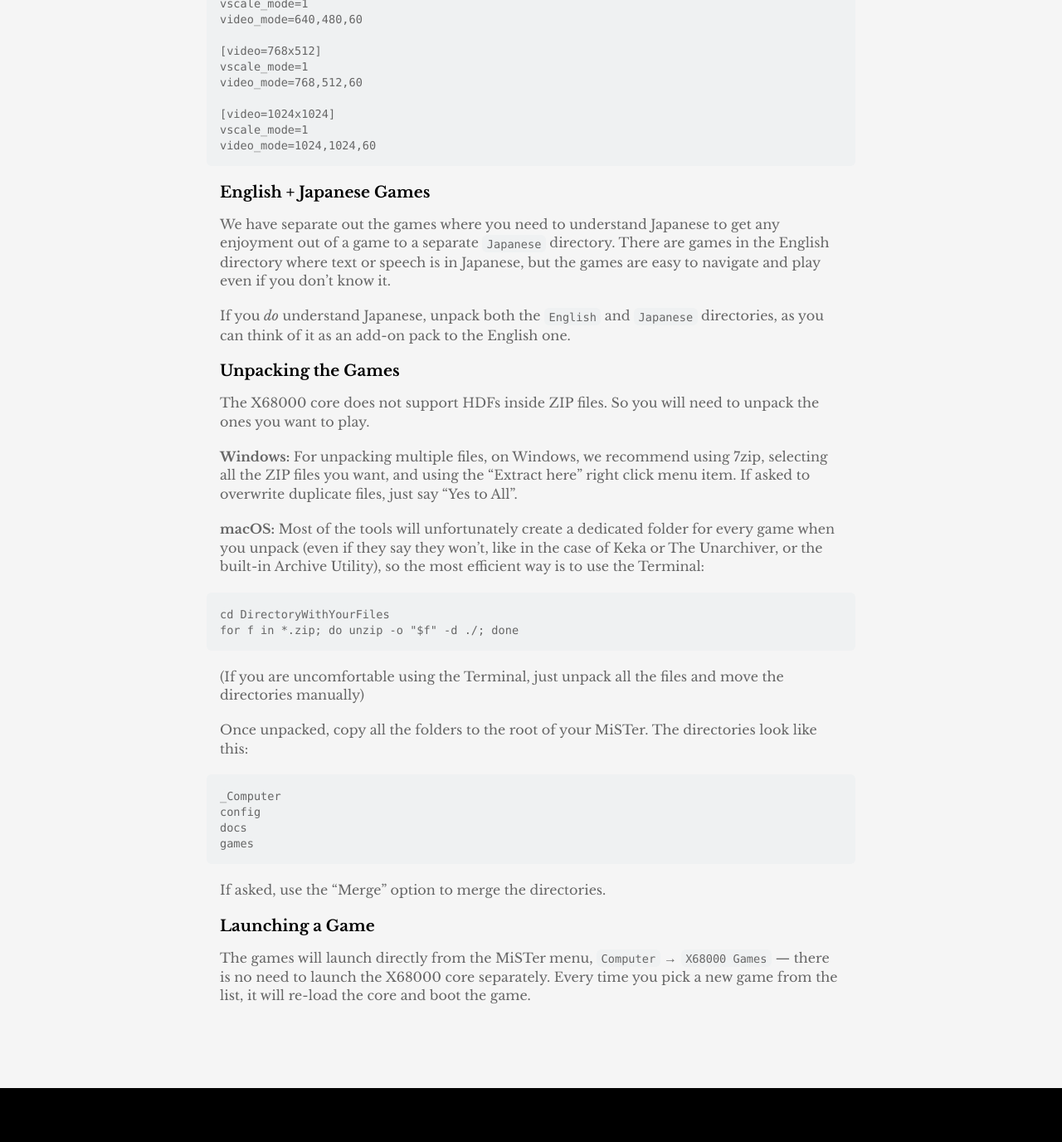
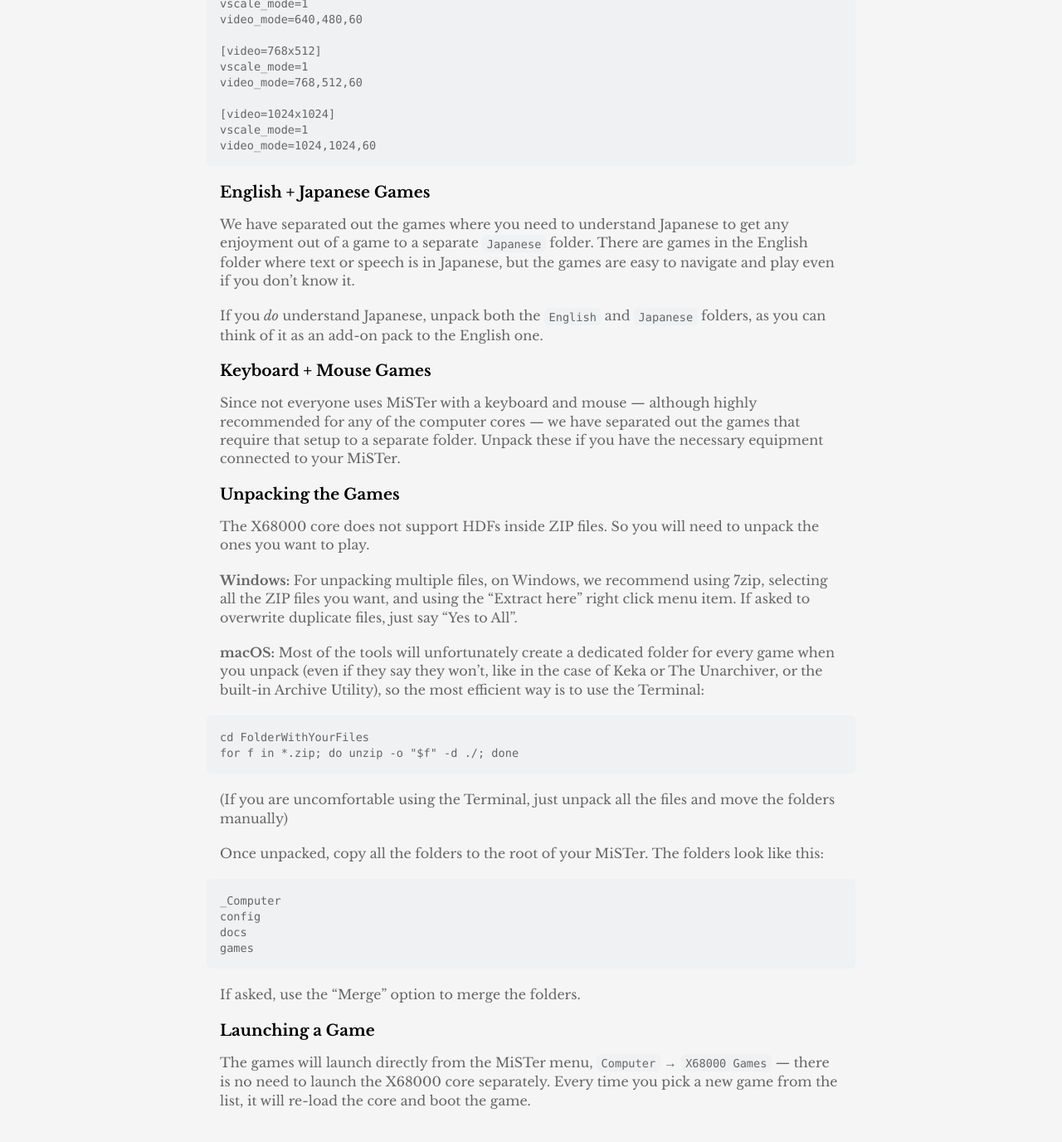
Before and after one commit to X68K-us/x68k-us.github.io, a Jekyll site: the page built from docs.md, in a window 1280 px wide and 1400 px high, scrolled down 977 px. Shown: the top 1376 px of the window at 83% size. Built offline with Jekyll 4.4.1, drawn with Linux system fonts in a browser that asks for light colours; before the commit the page ends 2288 px from its top, so only the background shows below that.

Commit message:
Note about keyboard + mouse

`````diff
--- a/docs.md
+++ b/docs.md
@@ -52,9 +52,13 @@ video_mode=1024,1024,60
 
 ### English + Japanese Games
 
-We have separate out the games where you need to understand Japanese to get any enjoyment out of a game to a separate `Japanese` directory. There are games in the English directory where text or speech is in Japanese, but the games are easy to navigate and play even if you don't know it.
+We have separated out the games where you need to understand Japanese to get any enjoyment out of a game to a separate `Japanese` folder. There are games in the English folder where text or speech is in Japanese, but the games are easy to navigate and play even if you don't know it.
 
-If you *do* understand Japanese, unpack both the `English` and `Japanese` directories, as you can think of it as an add-on pack to the English one.
+If you *do* understand Japanese, unpack both the `English` and `Japanese` folders, as you can think of it as an add-on pack to the English one.
+
+### Keyboard + Mouse Games
+
+Since not everyone uses MiSTer with a keyboard and mouse — although highly recommended for any of the computer cores — we have separated out the games that require that setup to a separate folder. Unpack these if you have the necessary equipment connected to your MiSTer.
 
 ### Unpacking the Games
 
@@ -65,13 +69,13 @@ The X68000 core does not support HDFs inside ZIP files. So you will need to unpa
 **macOS:** Most of the tools will unfortunately create a dedicated folder for every game when you unpack (even if they say they won't, like in the case of Keka or The Unarchiver, or the built-in Archive Utility), so the most efficient way is to use the Terminal:
 
 ```
-cd DirectoryWithYourFiles
+cd FolderWithYourFiles
 for f in *.zip; do unzip -o "$f" -d ./; done
 ````
 
-(If you are uncomfortable using the Terminal, just unpack all the files and move the directories manually)
+(If you are uncomfortable using the Terminal, just unpack all the files and move the folders manually)
 
-Once unpacked, copy all the folders to the root of your MiSTer. The directories look like this:
+Once unpacked, copy all the folders to the root of your MiSTer. The folders look like this:
 
 ```
 _Computer
@@ -80,7 +84,7 @@ docs
 games
 ```
 
-If asked, use the "Merge" option to merge the directories.
+If asked, use the "Merge" option to merge the folders.
 
 ### Launching a Game
 
`````
